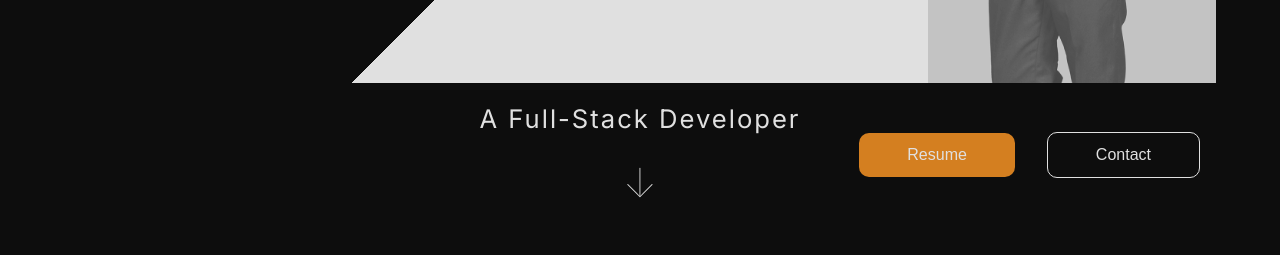
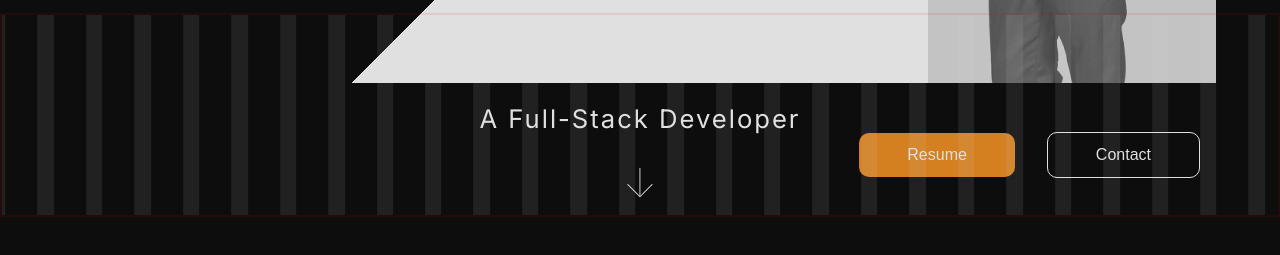
Before and after one commit to rakinu21/personal-Portfolio, a plain HTML site: page index.html in a window 1280 px wide. Shown: the part 573-828 px from the top of the page. Drawn offline with nearby package versions, Linux system fonts and the light colour scheme; a script that the page names is missing.

Commit message:
adding line inifinate

```diff
--- a/index.html
+++ b/index.html
@@ -123,76 +123,6 @@
                             allowing for more effective communication with back-end teams.
                  </p>
 
-
-
-
-
-            <!-- <div class="container">
-                <div class="left-about">
-                    <div class="sub-text slide">
-                        <h1 class="slide1">
-                            About Me
-                        </h1>
-                    </div>
-
-                    <div class="sub-text slide">
-                        <p class="slide2">
-                            I'm <span>Ralph Kineth Ugdamin</span>, a web developer who specializes
-                             in crafting clean, user-centric front-end experiences with
-                             <span>HTML, CSS, and JavaScript</span>. My approach to styling
-                              is modern and efficient, with practical experience using preprocessors
-                              like <span>Sass</span> and utility-first frameworks like <span>Tailwind</span>.
-                              Through a combination of my academic background and hands-on,
-                              self-guided projects, I have also gained full-stack development
-                              experience. I am proficient in both the <span>MERN (MongoDB, Express.js, React, Node.js)</span>
-                              stack and the <span>PHP/Laravel</span> framework.
-                              This versatility enables me to build visually appealing
-                               interfaces while understanding how applications function from end-to-end,
-                            allowing for more effective communication with back-end teams.
-                        </p>
-
-                    </div>
-
-                    <div class="sub-text slide">
-                       <p class="slide3">
-                             My journey into development was sparked by a curiosity for
-                             how things work on the web, which has evolved into a deep
-                             passion for coding and problem-solving. I am an organized
-                             and proactive developer who is always eager to learn and
-                             adapt to new challenges. I enjoy both the collaborative
-                             process of building products within a team and the ownership
-                             that comes with seeing projects through from concept to completion.
-                              I am ready to apply my skills to build meaningful products that
-                              create a seamless and engaging experience for users.
-                      </p>
-                    </div>
-                </div>
-
-                <div class="right-about">
-                     <div class="image-about">
-                        <img src="./assets/about.png" alt="">
-                     </div>
-
-                    <div class="image-svg">
-                      <svg viewBox="0 0 100 100" xmlns="http://www.w3.org/2000/svg">
-                          <defs><linearGradient
-                        id="fill" x1="0%" y1="0%" x2="100%" y2="0%"
-                         gradientTransform="rotate(45 0.5 0.5)">
-                         <stop offset="0%" stop-color="#e0e0e0">
-
-                         </stop><stop offset="100%" stop-color="#131313">
-
-                         </stop></linearGradient></defs><path
-                         d="M88,63Q85,76,74,83Q63,90,51,87Q39,84,27.5,79.5Q16,75,15,62.5Q14,50,13,36.5Q12,23,23.5,14Q35,5,50,4.5Q65,4,72.5,16.5Q80,29,85.5,39.5Q91,50,88,63Z" stroke="none" stroke-width="0" fill="url(#fill)">
-                        </path>
-                    </svg>
-
-                     </div>
-                </div>
-            </div> -->
-
-
-
         </div>
     </section>
 
@@ -303,6 +233,40 @@
 </section>
 
 
+
+<div class="line-container">
+    <div class="line"></div>
+    <div class="line"></div>
+    <div class="line"></div>
+    <div class="line"></div>
+    <div class="line"></div>
+    <div class="line"></div>
+    <div class="line"></div>
+    <div class="line"></div>
+    <div class="line"></div>
+    <div class="line"></div>
+    <div class="line"></div>
+    <div class="line"></div>
+    <div class="line"></div>
+    <div class="line"></div>
+    <div class="line"></div>
+    <div class="line"></div>
+    <div class="line"></div>
+    <div class="line"></div>
+    <div class="line"></div>
+    <div class="line"></div>
+    <div class="line"></div>
+    <div class="line"></div>
+    <div class="line"></div>
+    <div class="line"></div>
+    <div class="line"></div>
+    <div class="line"></div>
+    <div class="line"></div>
+
+
+</div>
+
+
 </main>
 
 
--- a/style.css
+++ b/style.css
@@ -76,18 +76,26 @@ main{
 
 
 
-    .shape-slide {
+    .line-container {
   position: fixed;
+  display: flex;
+  gap: 2rem;
   bottom: 10px;
   left: 0;
   width: 100dvw;
+  border: 2px solid red;
   overflow: hidden;
-  z-index: -2;
+ z-index: 1;
+ background-color: transparent;
+ opacity: 0.1;
 
-  .shape-track {
+  .line{
     display: flex;
     white-space: nowrap;
-     animation: marquee 10s linear infinite alternate;
+     animation: marquee 2s linear infinite alternate;
+     width: 50px;
+     height:200px;
+     background-color: #e0e0e0;
   }
 
   .shape {
@@ -244,7 +252,7 @@ main{
     height: 100dvh;
     display: flex;
     align-items: start;
-
+    background-color: var(--color-bg);
     justify-content: center;
  background-color: var(--color-bg);
      clip-path: circle(100% at 50% 50%);
```
